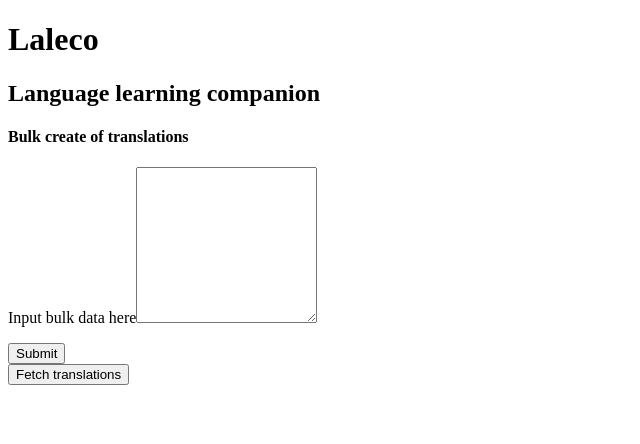
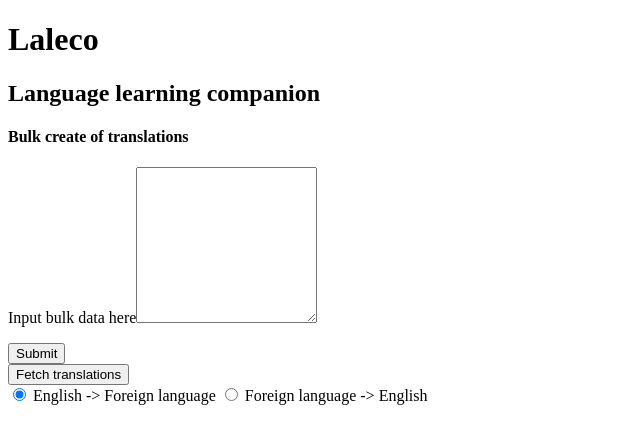
Before and after one commit to IvaMatesic/laleco-ui, an Angular app: page / in a window 1280 px wide. Shown: the top 444 px of the page, without its empty margins (0-640 px from the left). Built offline with nearby package versions, Linux system fonts and the light colour scheme.

Commit message:
Add different modes of displaying WordTranslation

```diff
--- /dev/null
+++ b/src/app/models/translation-mode.enum.ts
@@ -0,0 +1,4 @@
+export enum TranslationMode{
+  FOREIGN_WORD_TO_TRANSLATION,
+  TRANSLATION_TO_FOREIGN_WORD
+}
--- a/src/app/single-word-translation-view/single-word-translation-view.component.html
+++ b/src/app/single-word-translation-view/single-word-translation-view.component.html
@@ -1 +1,5 @@
-<p>word: {{wordTranslation()?.word}},   translation: {{wordTranslation()?.translation}}</p>
+@if (selectedMode() == TranslationMode.TRANSLATION_TO_FOREIGN_WORD){
+  <p>translation: {{wordTranslation()?.translation}},   word: {{wordTranslation()?.word}}</p>
+}@else {
+  <p>word: {{wordTranslation()?.word}},   translation: {{wordTranslation()?.translation}}</p>
+}
--- a/src/app/single-word-translation-view/single-word-translation-view.component.ts
+++ b/src/app/single-word-translation-view/single-word-translation-view.component.ts
@@ -1,5 +1,6 @@
 import {Component, input} from '@angular/core';
 import {WordTranslation} from '../models/word-translation.model';
+import {TranslationMode} from '../models/translation-mode.enum';
 
 @Component({
   selector: 'app-single-word-translation-view',
@@ -10,4 +11,6 @@ import {WordTranslation} from '../models/word-translation.model';
 })
 export class SingleWordTranslationViewComponent {
   wordTranslation = input<WordTranslation>();
+  selectedMode=input<TranslationMode>(TranslationMode.TRANSLATION_TO_FOREIGN_WORD);
+  protected readonly TranslationMode = TranslationMode;
 }
--- a/src/app/word-translation-list/word-translation-list.component.html
+++ b/src/app/word-translation-list/word-translation-list.component.html
@@ -1,6 +1,11 @@
 
 <button (click)="fetchTranslationsClicked()">Fetch translations</button>
 
+<form>
+  <input type="radio" [value]="TranslationMode.TRANSLATION_TO_FOREIGN_WORD" name="radio" [ngModel]="selectedMode()" (ngModelChange)="selectedMode.set($event);"/> English -> Foreign language
+  <input type="radio" [value]="TranslationMode.FOREIGN_WORD_TO_TRANSLATION" name="radio" [ngModel]="selectedMode()" (ngModelChange)="selectedMode.set($event);"/> Foreign language -> English
+</form>
+
 @for (item of translationList(); track item) {
-  <app-single-word-translation-view [wordTranslation]="item"/>
+  <app-single-word-translation-view [wordTranslation]="item" [selectedMode]="selectedMode()"/>
 }
--- a/src/app/word-translation-list/word-translation-list.component.ts
+++ b/src/app/word-translation-list/word-translation-list.component.ts
@@ -4,12 +4,15 @@ import {WordTranslation} from '../models/word-translation.model';
 import {
   SingleWordTranslationViewComponent
 } from '../single-word-translation-view/single-word-translation-view.component';
+import {FormsModule} from '@angular/forms';
+import {TranslationMode} from '../models/translation-mode.enum';
 
 @Component({
   selector: 'app-word-translation-list',
   standalone: true,
   imports: [
-    SingleWordTranslationViewComponent
+    SingleWordTranslationViewComponent,
+    FormsModule
   ],
   templateUrl: './word-translation-list.component.html',
   styleUrl: './word-translation-list.component.css'
@@ -17,6 +20,7 @@ import {
 export class WordTranslationListComponent {
 
   translationList = signal<WordTranslation[] | undefined>(undefined);
+  selectedMode = signal<TranslationMode>(TranslationMode.TRANSLATION_TO_FOREIGN_WORD);
 
   constructor(private wordTranslationService: WordTranslationService) {
   }
@@ -25,4 +29,5 @@ export class WordTranslationListComponent {
     this.wordTranslationService.getAllTranslations().subscribe(response => this.translationList.set(response))
   }
 
+  protected readonly TranslationMode = TranslationMode;
 }
```
